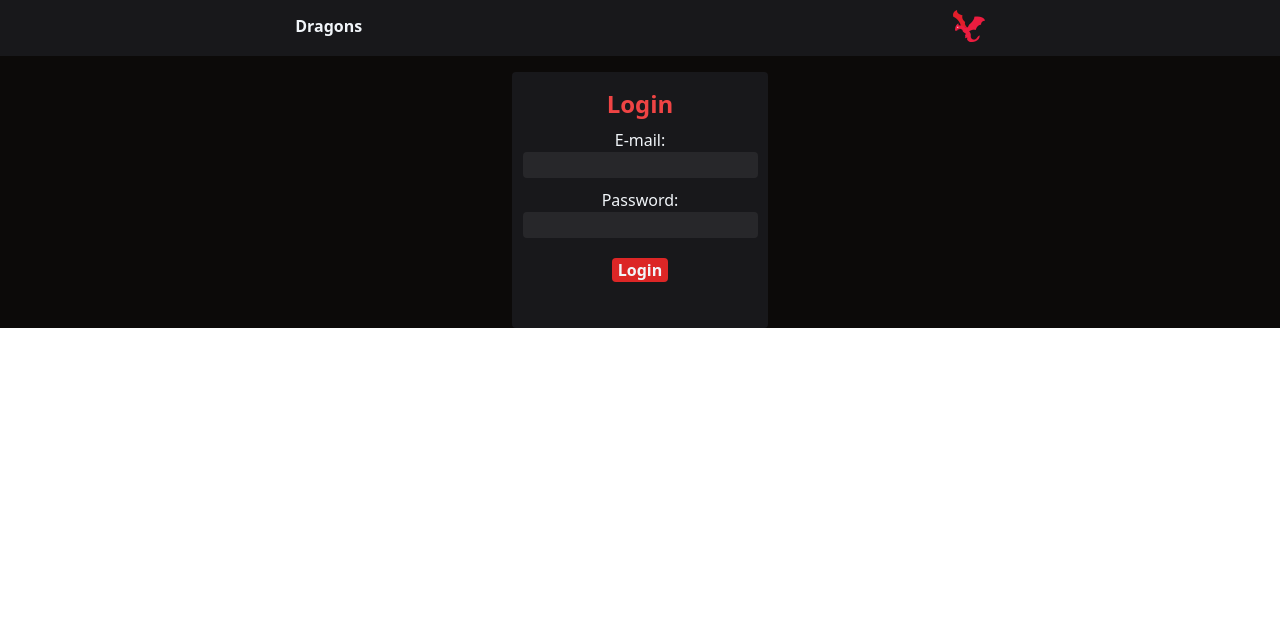
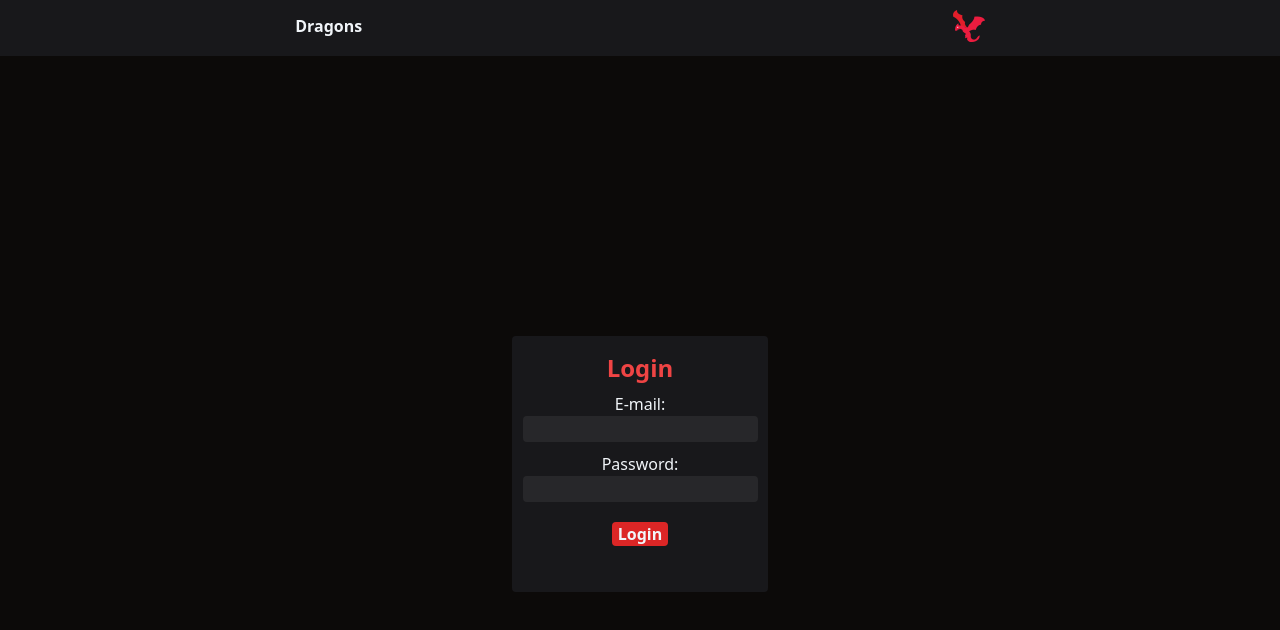
Before and after one commit to joaovpf1/test-dev-web-sicredi, a React (Vite) app in the folder dragons/: page / in a window 1280 px wide. Shown: the top 630 px of the page. Built offline with nearby package versions, Linux system fonts and the light colour scheme; no server answers.

Commit message:
feat: hotfix height styles

```diff
--- a/dragons/src/components/Login/index.jsx
+++ b/dragons/src/components/Login/index.jsx
@@ -21,7 +21,7 @@
   return (
       <>
         <Header/>
-        <main className="flex items-center justify-center pt-4">
+        <main className="min-h-screen flex items-center justify-center pt-4">
           <div className="pt-4 flex flex-col items-center gap-2 w-64 h-64 bg-zinc-900 rounded">
             <h1 className="text-red-500 font-semibold text-2xl" >
               Login
```
